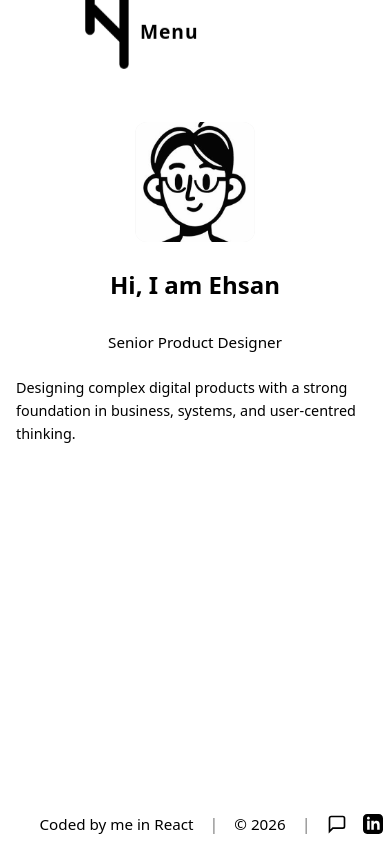
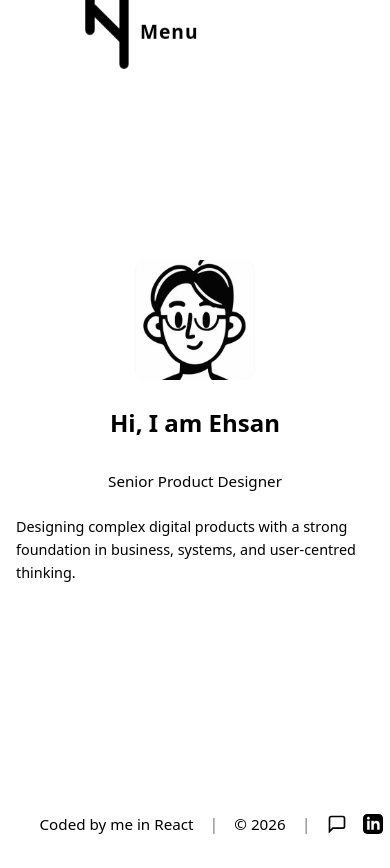
Before and after one commit to Ehsantagh/ehsan-r, a React (Vite) app: page / in a window 390 px wide. Shown: the top 868 px of the page. Built offline with nearby package versions, Linux system fonts and the light colour scheme.

Commit message:
home page css centrlisation is fixed on mobile. now go to text styling on it

```diff
--- a/src/styles/home.css
+++ b/src/styles/home.css
@@ -152,10 +152,16 @@ html {
 @media (max-width: 768px) {
   .home-page {
     padding: 1.5rem;
+    display: flex;
+    flex-direction: column;
+    align-items: center;
+    justify-content: center;
+    height: 100vh;
   }
 
   .intro-box {
     gap: 1.5rem;
+    min-height: auto;
   }
 
   .intro-image {
```
